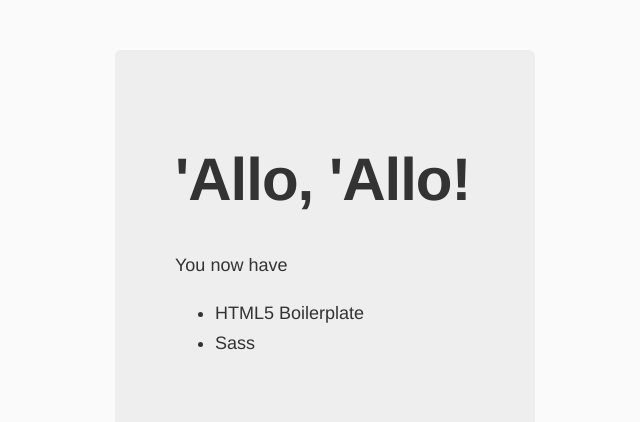
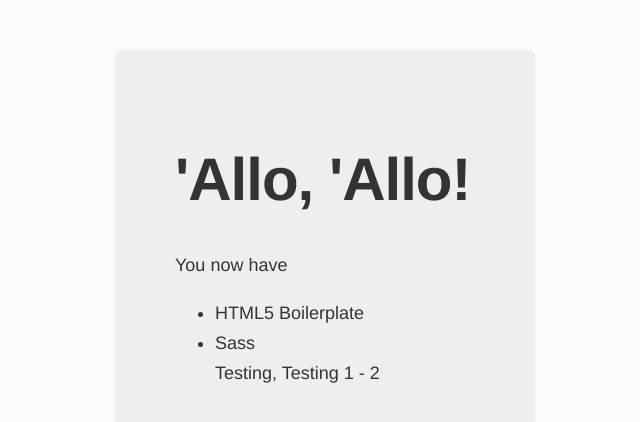
Before and after one commit to clementgalidie/gulpTest, a website: page app/index.html in a window 1280 px wide. Shown: the whole page, without its empty margins (315-955 px from the left). Drawn offline with nearby package versions, Linux system fonts and the light colour scheme; files that its build step writes are made by us from their sources.

Commit message:
Update index.html

```diff
--- a/app/index.html
+++ b/app/index.html
@@ -28,6 +28,7 @@
       <ul>
         <li>HTML5 Boilerplate</li>
         <li>Sass</li>
+        Testing, Testing 1 - 2
       </ul>
     </div>
 
```
